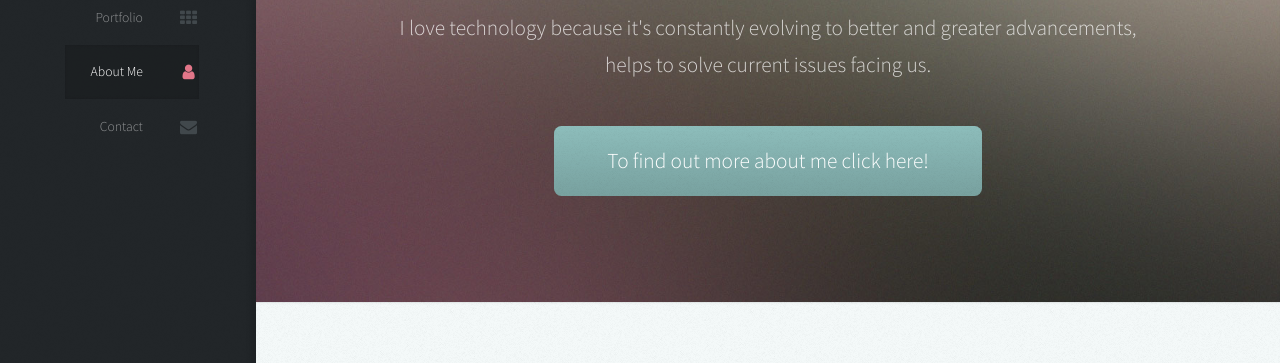
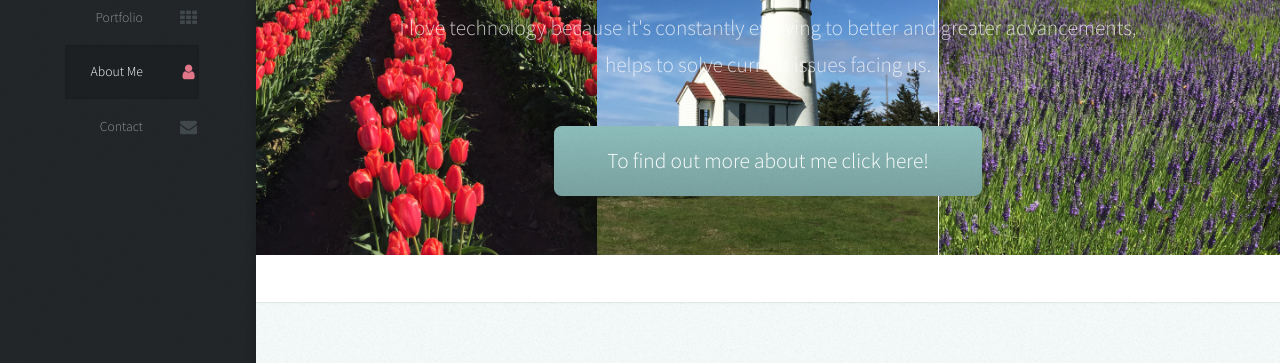
Before and after one commit to GoldenDog190/deployed-porfolio, a website: page public/index.html in a window 1280 px wide. Shown: the part 247-610 px from the top of the page. Drawn offline with Linux system fonts and the light colour scheme.

Commit message:
added pictures to background

```diff
--- a/public/assets/css/main.css
+++ b/public/assets/css/main.css
@@ -2237,7 +2237,10 @@ input, select, textarea {
 
 			#main > section.one {
 				background-color: #81918E;
-				background-image: url("../../images/banner.jpg");
+				display: flex;
+				overflow: scroll;
+				background: url(../../images/lighthouse-or.jpeg)center no-repeat, url(../../images/tulips.jpeg) left no-repeat, url(../../images/lavender.jpeg) right no-repeat;
+				background-size: 33.33%;
 			}
 
 			#main > section.two {
--- a/public/index.html
+++ b/public/index.html
@@ -57,6 +57,9 @@
 
 				<!-- Intro -->
 					<section id="top" class="one dark cover">
+						<div>
+							<img>
+						</div>
 						<div class="container">
 
 							<header>
```
Also changed, not shown: public/images/anacortes-wa.jpeg (added), public/images/lavender.jpeg (added), public/images/lighthouse-or.jpeg (added), public/images/tulips.jpeg (added).
